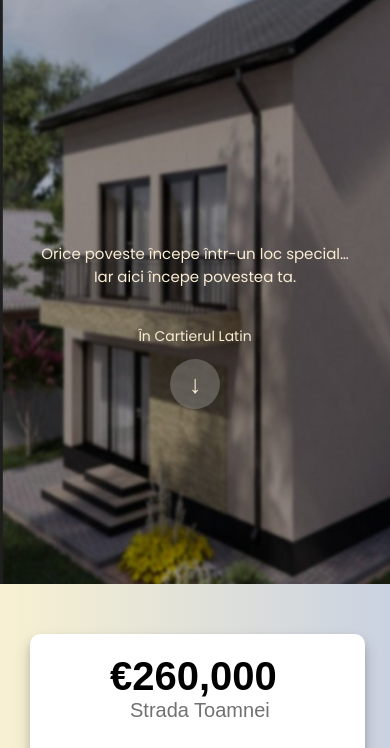
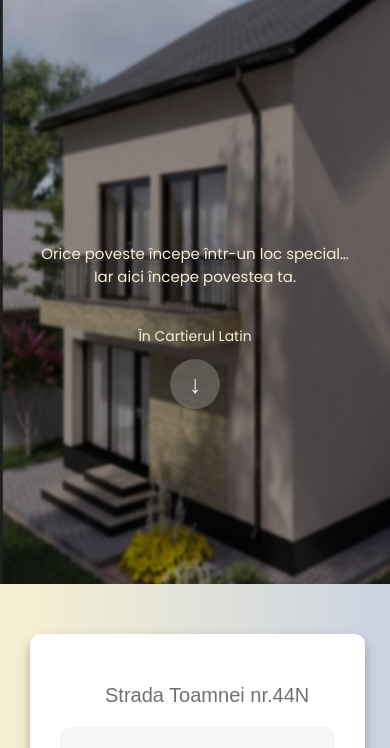
Before and after one commit to Masterbuild33/mbsite, a plain HTML site: page index.html in a window 390 px wide. Shown: the part 96-844 px from the top of the page. Drawn offline with nearby package versions, Linux system fonts and the light colour scheme; a web font is replaced by a local one.

Commit message:
Update index.html scoatere pret

```diff
--- a/index.html
+++ b/index.html
@@ -190,6 +190,9 @@
             color: rgb(113,113,113);
             font-size: 32px;
             transition: transform 0.3s ease;
+            padding-left: 95px;
+            padding-top: 30px;
+            margin-bottom: -30px;
         }
 
         .mid{
@@ -1031,7 +1034,10 @@
                         font-family: 'Nirmala UIs',sans-serif;
                         color: rgb(113,113,113);
                         font-size: 20px;
-                        padding-left: 20px;
+                        padding-right: 40px;
+                        margin-left: -100px;
+                        margin-right: -100px;
+                        padding-bottom: 20px;
 
                     }
 
@@ -1176,9 +1182,6 @@
                         background-color: rgb(63, 63, 63);
                         width: 100%;
                         padding-left: 40px;
-
-
-
                     }
 
                     .tlt{
@@ -1189,8 +1192,6 @@
                         padding: 0px;
                         padding-left: 2px;
                         padding-top: 30px;
-
-
                     }
 
 
@@ -1544,8 +1545,7 @@
     </div>
     <div class="infoss">
         <div class="up fade">
-            <div class="pret">€260,000</div>
-            <div class="strada">Strada Toamnei</div>
+            <div class="strada">Strada Toamnei nr.44N</div>
         </div>
         <div class="mid fade">
             <div class="inf">
```
